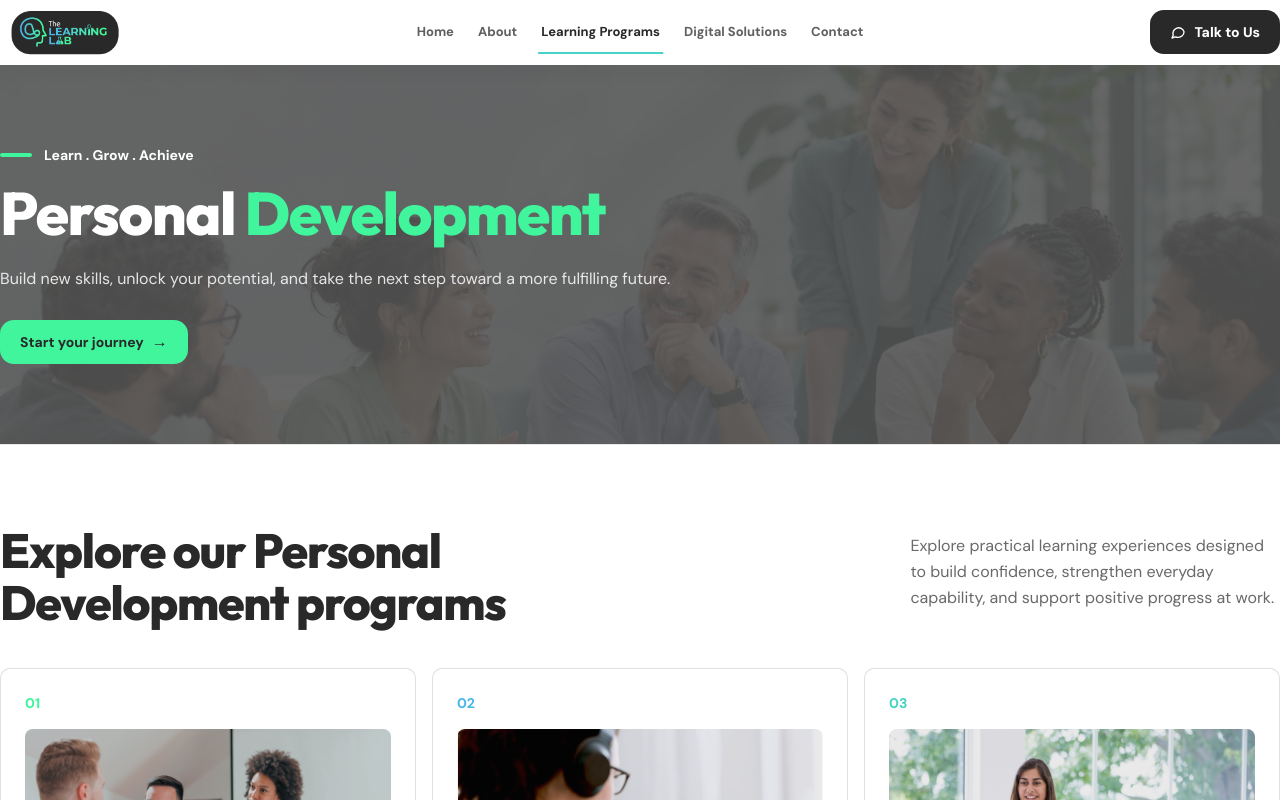
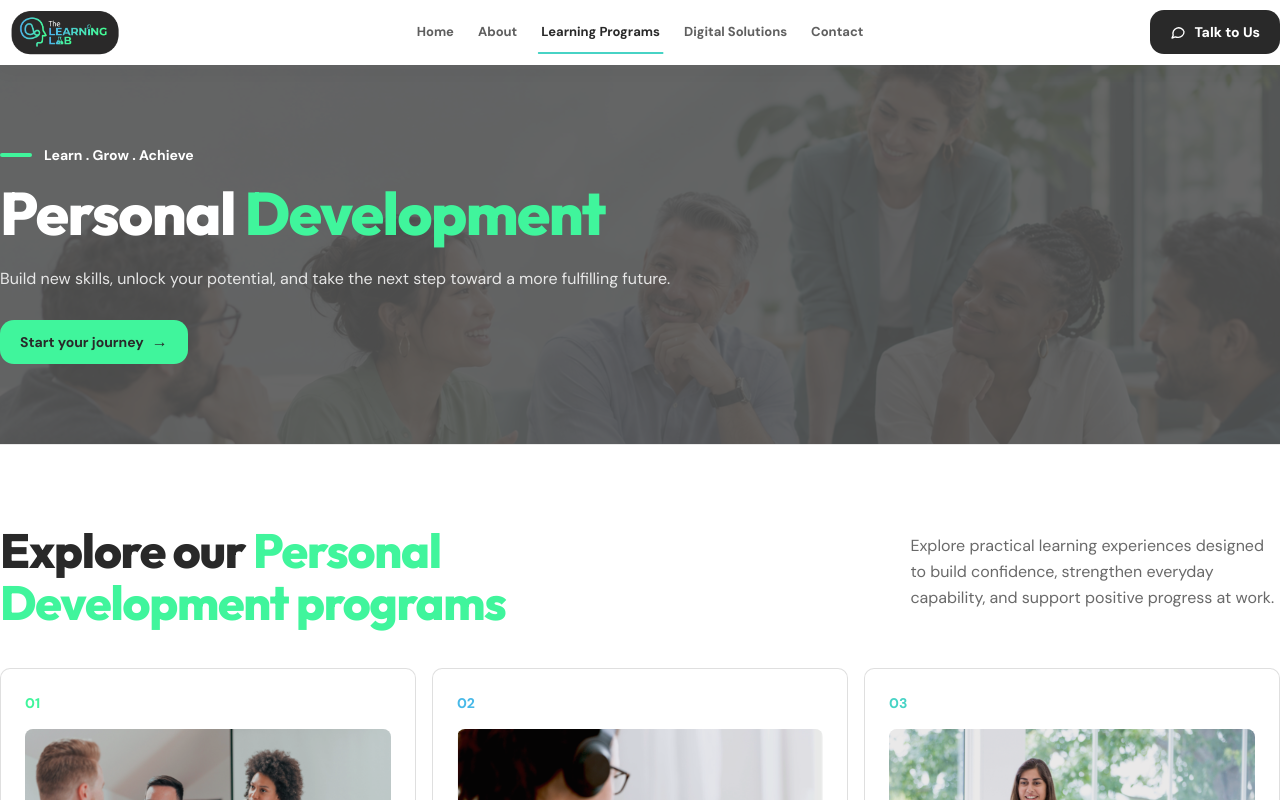
Before and after one commit to gabzy0423/The-Learning-Lab, a Next.js app: page /programs/personal-development in a window 1280 px wide. Shown: the top 800 px of the page. Built offline with nearby package versions, Linux system fonts and the light colour scheme.

Commit message:
Highlight Personal Development programs heading

```diff
--- a/app/programs/[category]/page.tsx
+++ b/app/programs/[category]/page.tsx
@@ -94,7 +94,7 @@ export default async function CategoryPage({
           <div className="mx-auto max-w-[80rem] px-7 py-16 sm:px-10 lg:px-0 lg:py-20">
             <div className="grid items-start gap-4 lg:grid-cols-[1.4fr_0.6fr] lg:gap-12">
               <h2 id="personal-development-programs-heading" className="max-w-3xl text-balance font-heading text-3xl font-extrabold leading-[1.08] tracking-tight sm:text-4xl lg:text-5xl">
-                Explore our Personal Development programs
+                Explore our <span className="text-brand-mint-green">Personal Development programs</span>
               </h2>
               <p className="max-w-2xl text-base leading-relaxed text-brand-charcoal/70 lg:pt-2">
                 Explore practical learning experiences designed to build confidence, strengthen everyday capability, and support positive progress at work.
```
